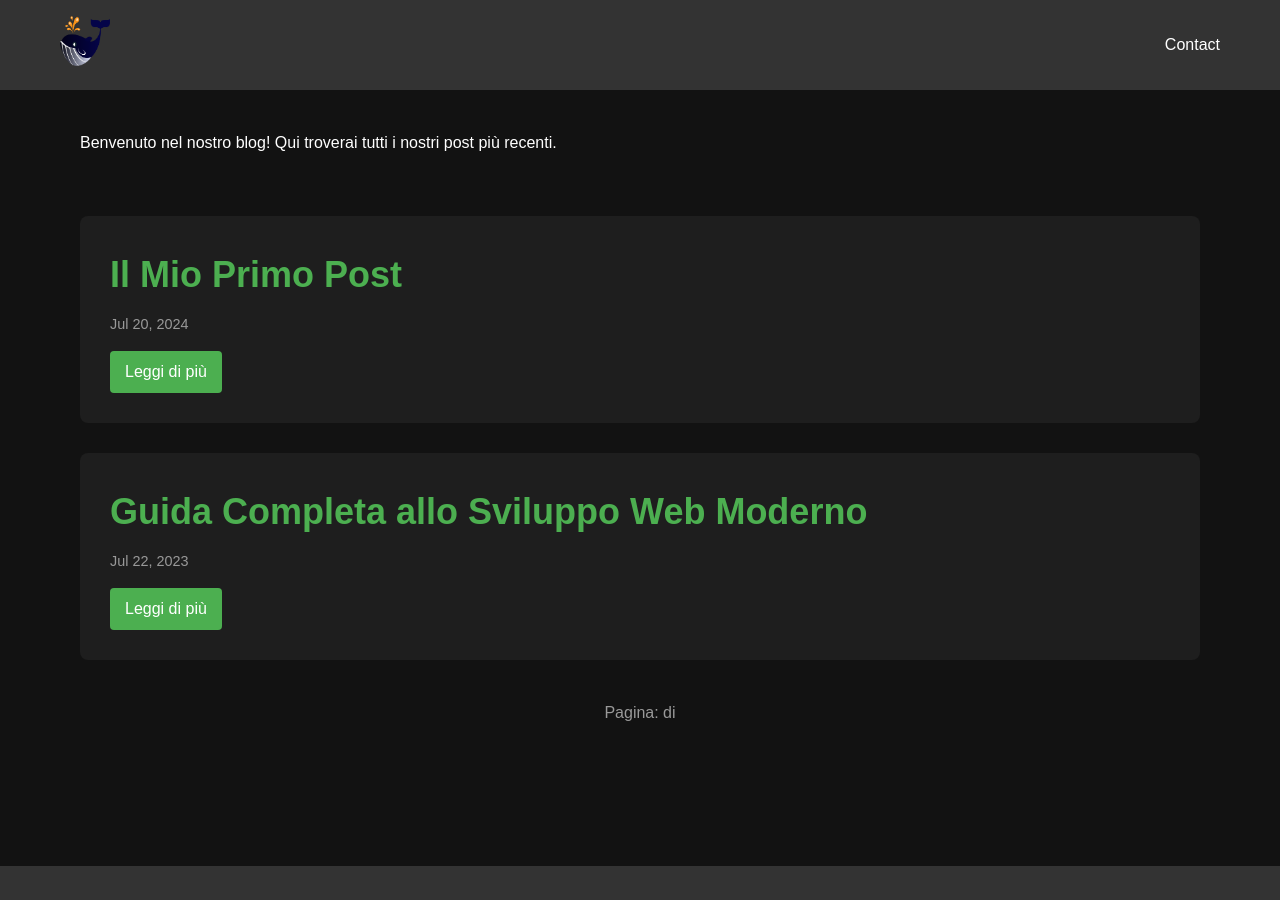
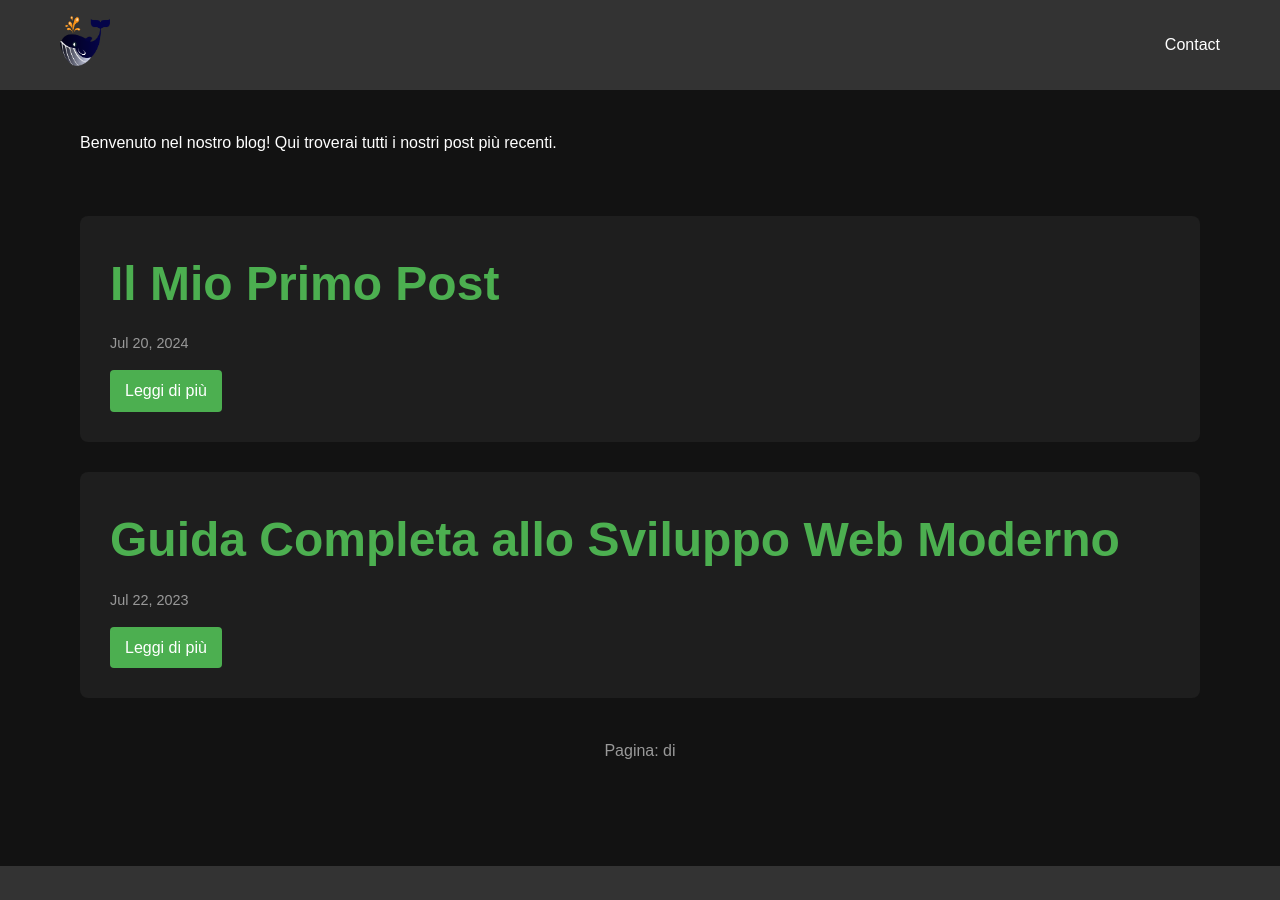
Before and after one commit to whiterabbit21m-test/whiterabbit21m-test.github.io, a Jekyll site: the page built from blog.md, in a window 1280 px wide and 900 px high, scrolled down 210 px. Built offline with Jekyll 4.4.1, drawn with Linux system fonts in a browser that asks for light colours.

Commit message:
Update _layout.scss

```diff
--- a/_sass/_layout.scss
+++ b/_sass/_layout.scss
@@ -29,12 +29,14 @@
   display: flex;
   flex-direction: column;
   min-height: 100vh;
+  width: 100%; // Assicura che il container occupi tutta la larghezza
 }
 
 .content-wrapper {
   flex: 1 0 auto;
   display: flex;
   flex-direction: column;
+  width: 100%; // Assicura che il wrapper occupi tutta la larghezza
 }
 
 .wrapper {
@@ -68,6 +70,7 @@
   color: $text-color;
   padding: 20px 0;
   margin-top: auto;
+  width: 100%; // Assicura che il footer occupi tutta la larghezza
 
   .footer-container {
     display: flex;
@@ -76,6 +79,7 @@
     max-width: $max-width;
     margin: 0 auto;
     padding: 0 20px;
+    width: 100%; // Assicura che il contenuto del footer si estenda
   }
 
   .footer-content {
@@ -152,6 +156,13 @@
   color: $secondary-color;
 }
 
+h1 { font-size: 2.5em; }
+h2 { font-size: 2em; }
+h3 { font-size: 1.75em; }
+h4 { font-size: 1.5em; }
+h5 { font-size: 1.25em; }
+h6 { font-size: 1em; }
+
 p {
   margin-bottom: 20px;
 }
@@ -193,6 +204,10 @@
       padding: 0 15px;
     }
   }
+
+  h1 { font-size: 2em; }
+  h2 { font-size: 1.75em; }
+  h3 { font-size: 1.5em; }
 }
 
 @media (max-width: 480px) {
@@ -200,7 +215,12 @@
     font-size: 14px;
   }
 
-  h1 { font-size: 2em; }
-  h2 { font-size: 1.75em; }
-  h3 { font-size: 1.5em; }
+  .site-footer {
+    .social-icons {
+      a {
+        font-size: 20px;
+        margin: 0 8px;
+      }
+    }
+  }
 }
```
